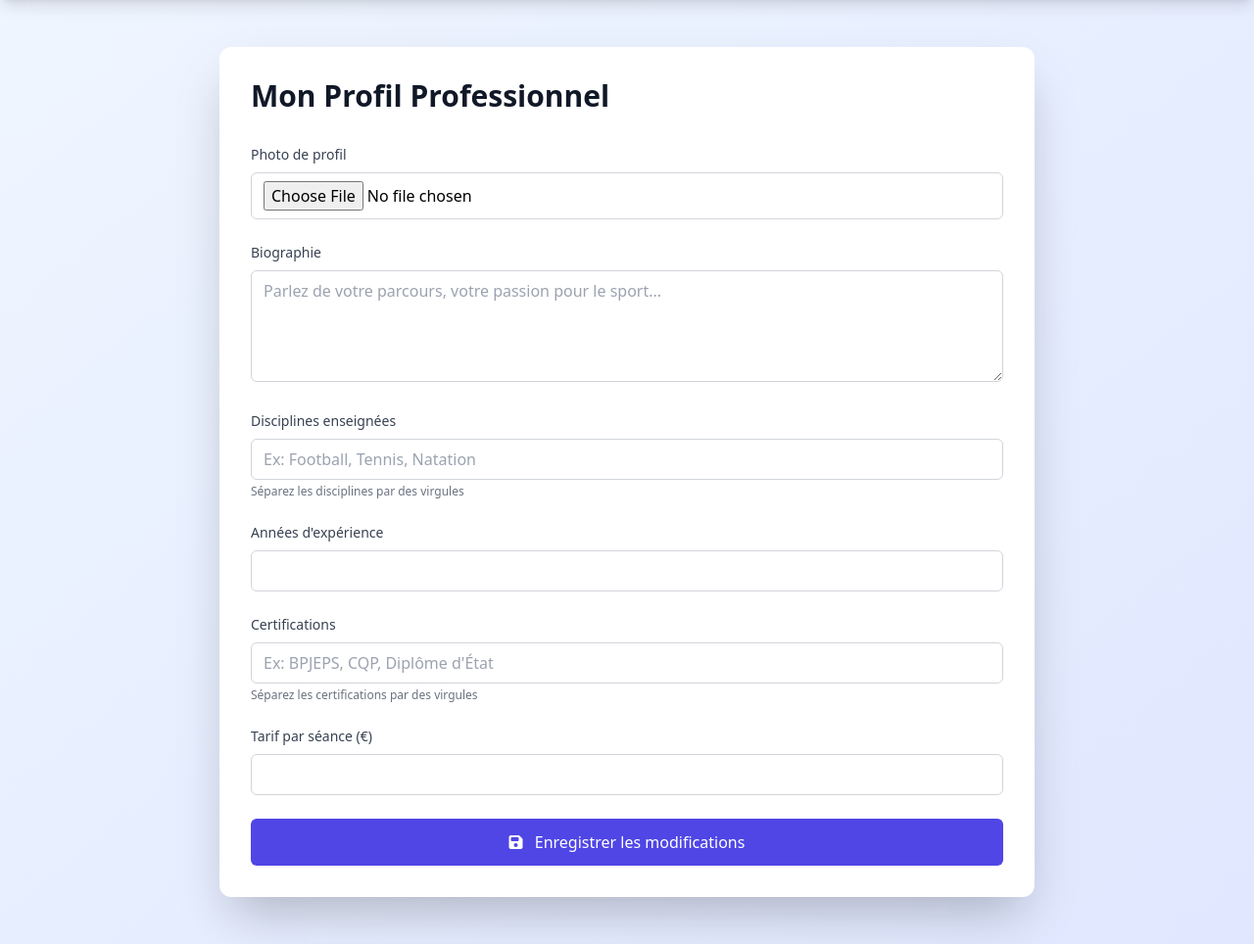
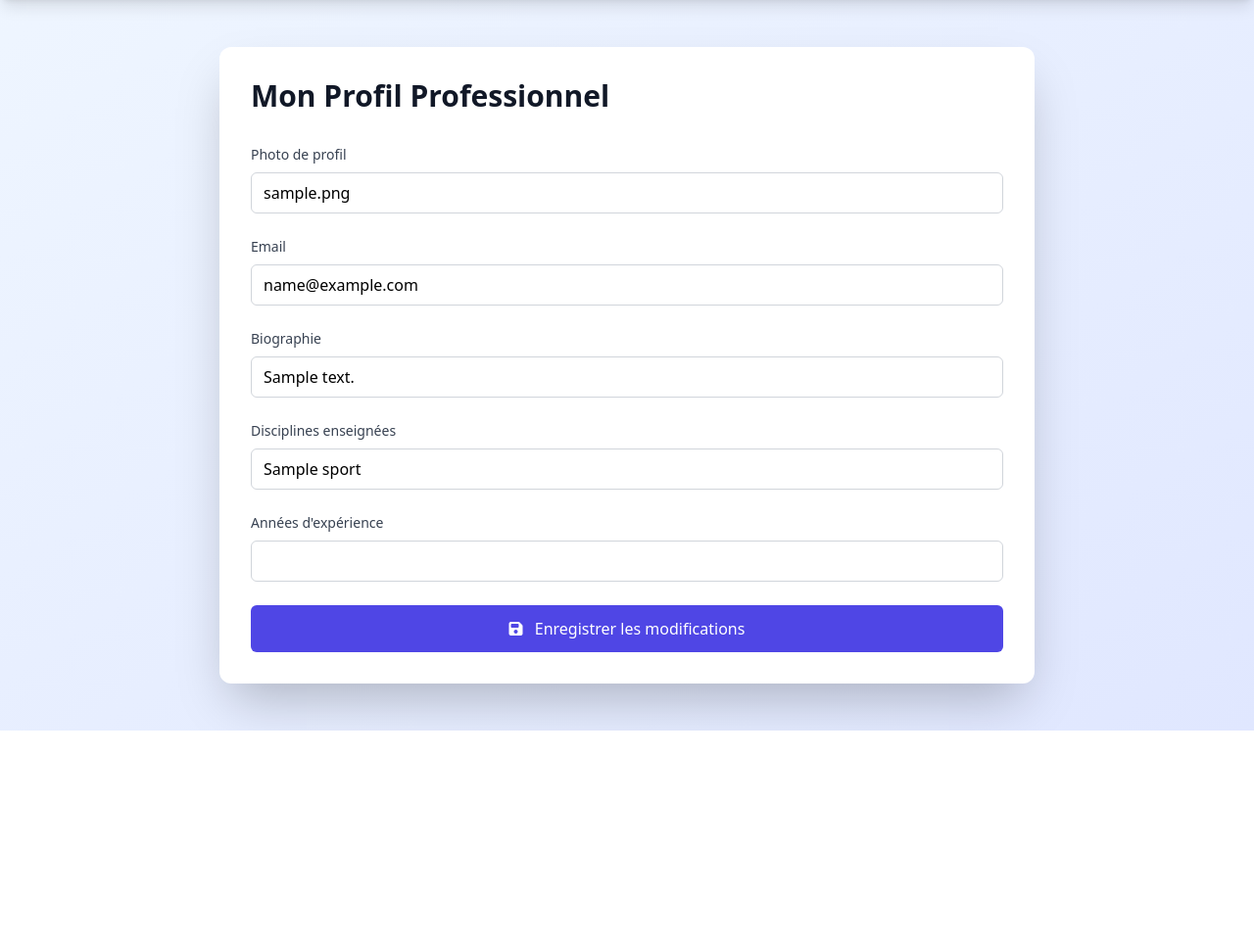
Before and after one commit to Mouadelhiloufi/coach-pro, a PHP site: page /pages/profile_coach.php in a window 1280 px wide. Shown: the part 64-1028 px from the top of the page at 98% size. After the commit the page ends 810 px from the top, so only its background shows below. Run offline with PHP 8.4, Linux system fonts and the light colour scheme; the visitor is signed in with stand-in values (Sample User, id 1); tables that the repository leaves empty or names only in its code hold one stand-in row (values such as "Sample post"); some libraries are stand-ins or nearby versions.

Commit message:
projet finaliser

```diff
--- a/pages/profile_coach.php
+++ b/pages/profile_coach.php
@@ -1,7 +1,36 @@
 <?php
+session_start();
 ini_set('display_errors', 1);
 ini_set('display_startup_errors', 1);
 error_reporting(E_ALL);
+include("../sources/db/db.php");
+
+$sql="SELECT U.email,C.image_coach,C.biographie,C.experience,S.nom from users U inner join coach C on C.id_user=U.id left join
+sport_coach on sport_coach.coach_id= C.id left join sport S on S.id = sport_coach.sport_id where U.id=".$_SESSION["user_id"];
+
+$result=mysqli_query($conn,$sql);
+$coach=mysqli_fetch_assoc($result);
+
+if($_SERVER["REQUEST_METHOD"]=="POST"){
+
+    $email=$_POST["email"];
+    $image=$_POST["profile_photo"];
+    $bio=$_POST["bio"];
+    $sport=$_POST["sports"];
+    $experience=$_POST["experience"];
+
+    $update="UPDATE users U inner join coach C on U.id=C.id_user left join sport_coach on C.id = sport_coach.coach_id
+    left join sport S on sport_coach.sport_id = S.id SET U.email='$email',C.image_coach='$image' ,C.biographie='$bio',C.experience='$experience',S.nom='$sport'
+    where U.id=".$_SESSION["user_id"];
+
+    $res=mysqli_query($conn,$update);
+}
+
+
+
+
+
+
 ?>
 <!DOCTYPE html>
 <html lang="fr">
@@ -41,38 +70,37 @@ error_reporting(E_ALL);
         <div class="bg-white rounded-xl shadow-2xl p-8">
             <h2 class="text-3xl font-bold text-gray-900 mb-8">Mon Profil Professionnel</h2>
 
-            <form action="backend/update-profile.php" method="POST" enctype="multipart/form-data" class="space-y-6">
+            <form action="" method="POST"  class="space-y-6">
                 <div>
                     <label class="block text-sm font-medium text-gray-700 mb-2">Photo de profil</label>
-                    <input type="file" name="profile_photo" accept="image/*" class="w-full px-3 py-2 border border-gray-300 rounded-md">
+                    <input type="text" name="profile_photo" value="<?php echo $coach["image_coach"] ?>" class="w-full px-3 py-2 border border-gray-300 rounded-md">
+                </div>
+                 <div>
+                    <label class="block text-sm font-medium text-gray-700 mb-2">Email</label>
+                    <input value="<?php echo $coach["email"]?>" name="email"  placeholder="Entrer email" class="w-full px-3 py-2 border border-gray-300 rounded-md">
                 </div>
 
                 <div>
                     <label class="block text-sm font-medium text-gray-700 mb-2">Biographie</label>
-                    <textarea name="bio" rows="4" placeholder="Parlez de votre parcours, votre passion pour le sport..." class="w-full px-3 py-2 border border-gray-300 rounded-md"></textarea>
+                    <input value="<?php echo $coach["biographie"]?>" name="bio"  placeholder="Parlez de votre parcours, votre passion pour le sport..." class="w-full px-3 py-2 border border-gray-300 rounded-md">
                 </div>
+
+
 
                 <div>
                     <label class="block text-sm font-medium text-gray-700 mb-2">Disciplines enseignées</label>
-                    <input type="text" name="sports" placeholder="Ex: Football, Tennis, Natation" class="w-full px-3 py-2 border border-gray-300 rounded-md">
-                    <p class="text-xs text-gray-500 mt-1">Séparez les disciplines par des virgules</p>
+                    <input type="text" name="sports" value="<?php echo $coach["nom"]?>" placeholder="Ex: Football, Tennis, Natation" class="w-full px-3 py-2 border border-gray-300 rounded-md">
+                    <p class="text-xs text-gray-500 mt-1"></p>
                 </div>
 
                 <div>
                     <label class="block text-sm font-medium text-gray-700 mb-2">Années d'expérience</label>
-                    <input type="number" name="experience" min="0" max="50" class="w-full px-3 py-2 border border-gray-300 rounded-md">
+                    <input type="number" name="experience" value="<?php echo $coach["experience"]?>" min="0" max="50" class="w-full px-3 py-2 border border-gray-300 rounded-md">
                 </div>
 
-                <div>
-                    <label class="block text-sm font-medium text-gray-700 mb-2">Certifications</label>
-                    <input type="text" name="certifications" placeholder="Ex: BPJEPS, CQP, Diplôme d'État" class="w-full px-3 py-2 border border-gray-300 rounded-md">
-                    <p class="text-xs text-gray-500 mt-1">Séparez les certifications par des virgules</p>
-                </div>
 
-                <div>
-                    <label class="block text-sm font-medium text-gray-700 mb-2">Tarif par séance (€)</label>
-                    <input type="number" name="hourly_rate" min="10" max="200" step="5" class="w-full px-3 py-2 border border-gray-300 rounded-md">
-                </div>
+
+
 
                 <button type="submit" class="w-full bg-indigo-600 text-white px-6 py-3 rounded-md hover:bg-indigo-700 transition font-medium">
                     <i class="fas fa-save mr-2"></i> Enregistrer les modifications
--- a/pages/signUp.php
+++ b/pages/signUp.php
@@ -15,6 +15,7 @@ error_reporting(E_ALL);
             $phone=$_POST["phone"];
             $password=$_POST["password"];
             $level=$_POST["level"];
+
             $role="client";
             $password_hashed=password_hash($password,PASSWORD_DEFAULT);
 
```
Also changed, not shown: pages/athlete_page.php (+26 -8 lines), pages/coach_page.php (+61 -15 lines).
